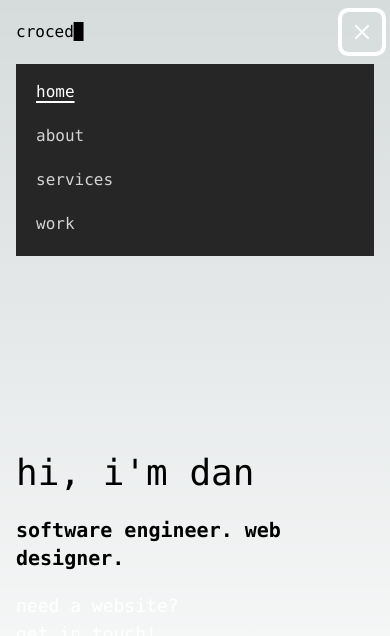
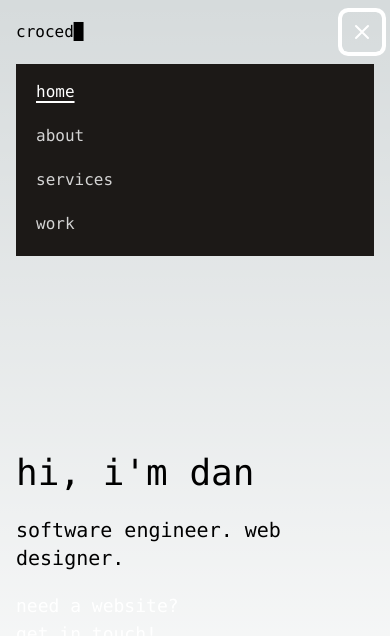
Before and after one commit to croced/croced-portfolio, a Next.js app: page / in a window 390 px wide. Both pictures are taken after a click on the button "Open main menu". Shown: the top 636 px of the page. Built offline with nearby package versions, Linux system fonts and the light colour scheme.

Commit message:
fix: mobile menu and other changes

```diff
--- a/components/navigation/NavigationBar.tsx
+++ b/components/navigation/NavigationBar.tsx
@@ -97,7 +97,7 @@ const NavigationBar: React.FC<Props> = () => {
                 leaveFrom="opacity-100 scale-100"
                 leaveTo="opacity-0 scale-95"
             >
-                <div className="md:hidden bg-neutral-800" id="mobile-menu">
+                <div className="md:hidden bg-stone-900" id="mobile-menu">
                         <div ref={mobileItemsRef} className="px-2 pt-2 pb-3 space-y-1 sm:px-3">
                             {navItems.map((item) => {
                                 return <NavigationItem key={item.href} href={item.href} label={item.label} onClick={onItemClick} mobile />;
--- a/pages/index.tsx
+++ b/pages/index.tsx
@@ -15,12 +15,12 @@ export default function Home() {
           {/* typewriter text */}
             <div className="writer">
               <div className="writer-text text-4xl lg:text-5xl xl:text-6xl mb-4">hi, i&apos;m dan </div>
-              <div className="font-semibold text-xl lg:text-2xl xl:text-3xl">software engineer. web designer.</div>
+              <div className="text-xl lg:text-2xl xl:text-3xl">software engineer. web designer.</div>
             </div>
 
             {/* smaller text beneath */}
-            <p className="mt-5 text-white text-lg font-light">need a website?</p>
-            <a href="#" className="mt-5 text-white text-lg font-light underline">get in touch!</a>
+            <p className="mt-5 text-white text-lg">need a website?</p>
+            <a href="#" className="mt-5 text-white text-lg underline">get in touch!</a>
 
             <div className='my-auto relative'>
               {/* webpage image */}
```
